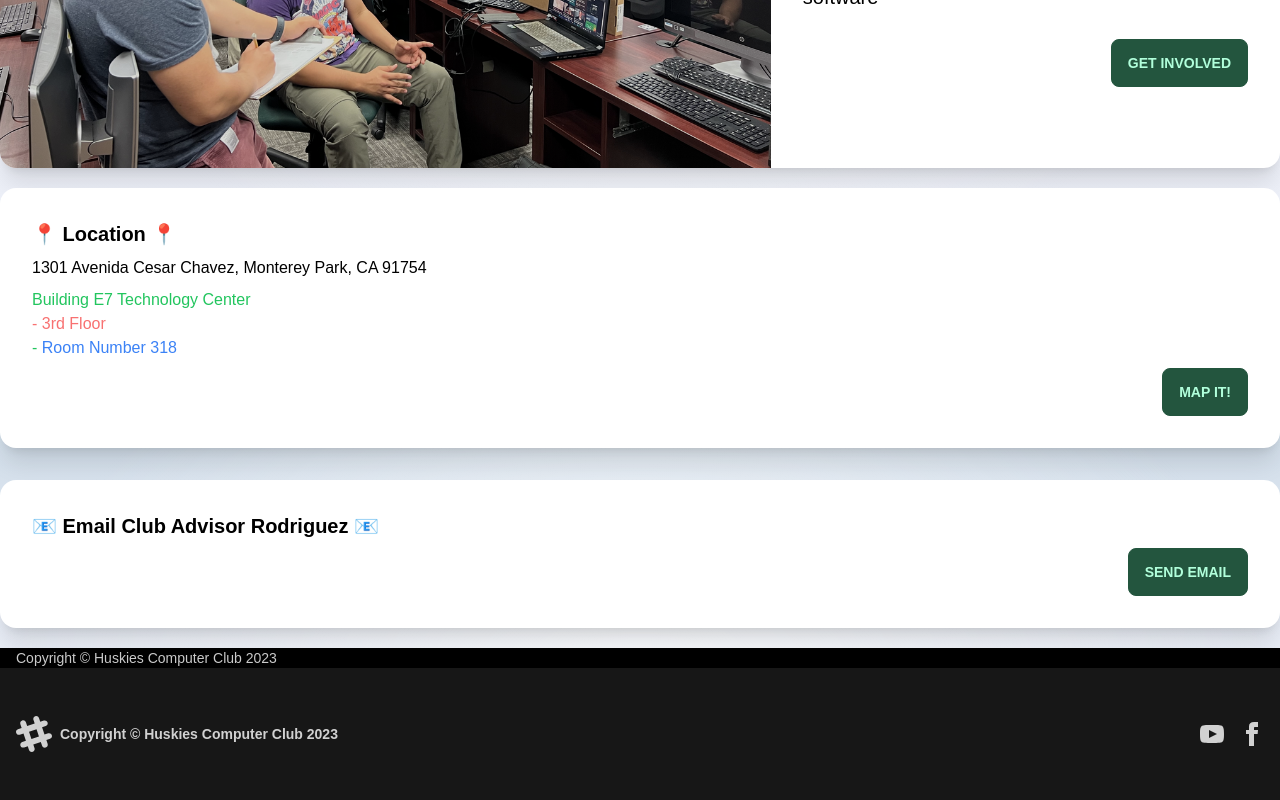
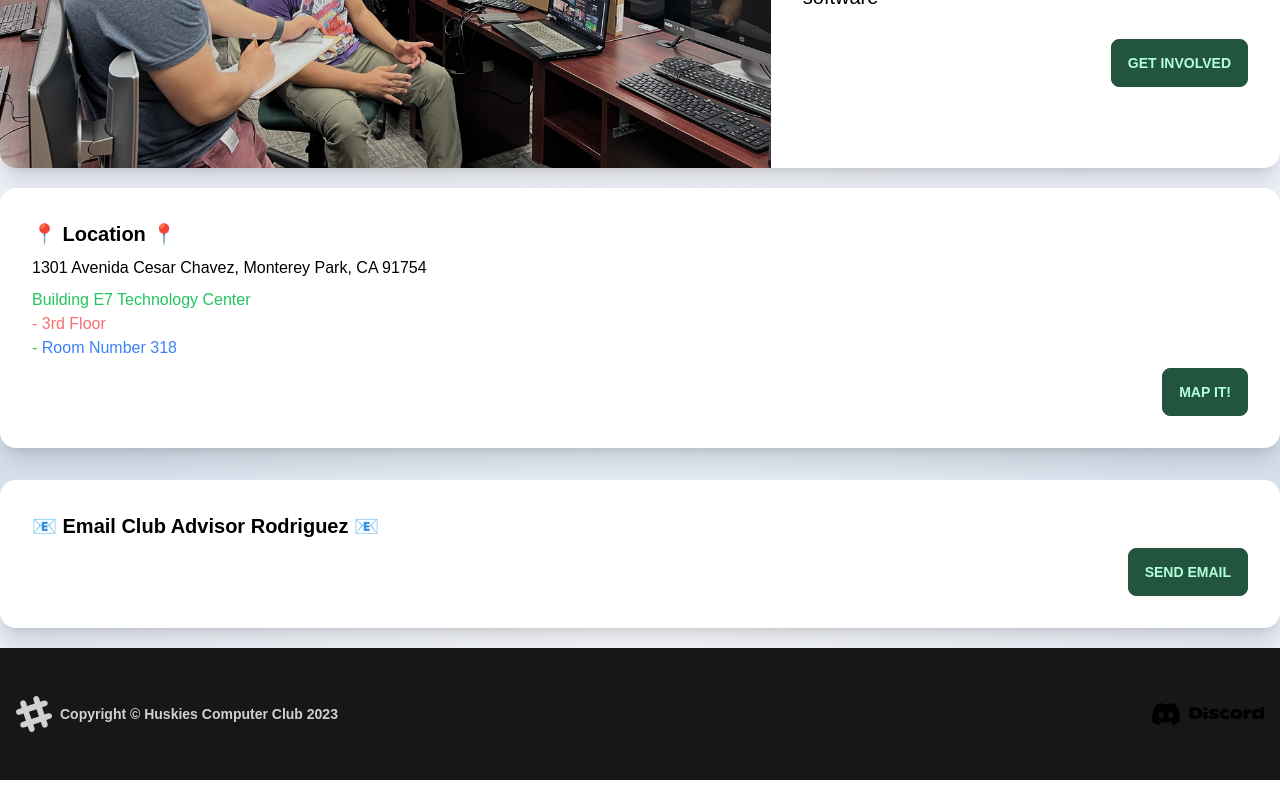
Before and after one commit to huskies-computer-club/huskies-club-site, a SvelteKit app: page / in a window 1280 px wide. Shown: the part 1313-2113 px from the top of the page. Built offline with nearby package versions, Linux system fonts and the light colour scheme.

Commit message:
Footer adjustments w discord invite

```diff
--- a/src/app.html
+++ b/src/app.html
@@ -17,25 +17,4 @@
 	<body data-sveltekit-preload-data="hover">
 		<div style="display: contents">%sveltekit.body%</div>
 	</body>
-
-
-<!-- This is for the footer-->
-	<footer class="footer items-center p-4 bg-neutral text-neutral-content">
-		<div class="items-center grid-flow-col">
-			<!-- svg manages the height and width of the footer box-->
-			<!-- Viewbox controls the favicon # and the text that comes right after -->
-		  <svg width="36" height="100" viewBox="0 0 24 24" xmlns="http://www.w3.org/2000/svg" fill-rule="evenodd" clip-rule="evenodd" class="fill-current"><path d="M22.672 15.226l-2.432.811.841 2.515c.33 1.019-.209 2.127-1.23 2.456-1.15.325-2.148-.321-2.463-1.226l-.84-2.518-5.013 1.677.84 2.517c.391 1.203-.434 2.542-1.831 2.542-.88 0-1.601-.564-1.86-1.314l-.842-2.516-2.431.809c-1.135.328-2.145-.317-2.463-1.229-.329-1.018.211-2.127 1.231-2.456l2.432-.809-1.621-4.823-2.432.808c-1.355.384-2.558-.59-2.558-1.839 0-.817.509-1.582 1.327-1.846l2.433-.809-.842-2.515c-.33-1.02.211-2.129 1.232-2.458 1.02-.329 2.13.209 2.461 1.229l.842 2.515 5.011-1.677-.839-2.517c-.403-1.238.484-2.553 1.843-2.553.819 0 1.585.509 1.85 1.326l.841 2.517 2.431-.81c1.02-.33 2.131.211 2.461 1.229.332 1.018-.21 2.126-1.23 2.456l-2.433.809 1.622 4.823 2.433-.809c1.242-.401 2.557.484 2.557 1.838 0 .819-.51 1.583-1.328 1.847m-8.992-6.428l-5.01 1.675 1.619 4.828 5.011-1.674-1.62-4.829z"></path></svg>
-
-		  <!--Main footer text his is located on the bottom left side-->
-		  <h1><b>Copyright © Huskies Computer Club 2023</b></h1>
-
-		</div>
-		<!-- This class controls the icons that are on the right of the page-->
-		<div class="grid-flow-col gap-4 md:place-self-center md:justify-self-end">
-
-		  <a><svg xmlns="http://www.w3.org/2000/svg" width="24" height="24" viewBox="0 0 24 24" class="fill-current"><path d="M19.615 3.184c-3.604-.246-11.631-.245-15.23 0-3.897.266-4.356 2.62-4.385 8.816.029 6.185.484 8.549 4.385 8.816 3.6.245 11.626.246 15.23 0 3.897-.266 4.356-2.62 4.385-8.816-.029-6.185-.484-8.549-4.385-8.816zm-10.615 12.816v-8l8 3.993-8 4.007z"></path></svg></a>
-		  <a><svg xmlns="http://www.w3.org/2000/svg" width="24" height="24" viewBox="0 0 24 24" class="fill-current"><path d="M9 8h-3v4h3v12h5v-12h3.642l.358-4h-4v-1.667c0-.955.192-1.333 1.115-1.333h2.885v-5h-3.808c-3.596 0-5.192 1.583-5.192 4.615v3.385z"></path></svg></a>
-		</div>
-	  </footer>
-
 </html>
--- a/src/routes/+layout.svelte
+++ b/src/routes/+layout.svelte
@@ -1,8 +1,8 @@
-
 <!-- This part of the code controls the header and the footer-->
 
 <script>
 	import Header from './Header.svelte';
+	import discordImg from '$lib/images/discord-logo-black.png';
 	import './styles.css';
 	import '../app.css';
 </script>
@@ -14,7 +14,32 @@
 		<slot />
 	</main>
 
-	<footer class="footer bg-black small text-center text-white-50">
-		<div class="container px-4 px-lg-5">Copyright &copy; Huskies Computer Club 2023</div>
+	<!-- This is for the footer-->
+	<footer class="footer items-center p-4 bg-neutral text-neutral-content">
+		<div class="items-center grid-flow-col">
+			<!-- svg manages the height and width of the footer box-->
+			<!-- Viewbox controls the favicon # and the text that comes right after -->
+			<svg
+				width="36"
+				height="100"
+				viewBox="0 0 24 24"
+				xmlns="http://www.w3.org/2000/svg"
+				fill-rule="evenodd"
+				clip-rule="evenodd"
+				class="fill-current"
+				><path
+					d="M22.672 15.226l-2.432.811.841 2.515c.33 1.019-.209 2.127-1.23 2.456-1.15.325-2.148-.321-2.463-1.226l-.84-2.518-5.013 1.677.84 2.517c.391 1.203-.434 2.542-1.831 2.542-.88 0-1.601-.564-1.86-1.314l-.842-2.516-2.431.809c-1.135.328-2.145-.317-2.463-1.229-.329-1.018.211-2.127 1.231-2.456l2.432-.809-1.621-4.823-2.432.808c-1.355.384-2.558-.59-2.558-1.839 0-.817.509-1.582 1.327-1.846l2.433-.809-.842-2.515c-.33-1.02.211-2.129 1.232-2.458 1.02-.329 2.13.209 2.461 1.229l.842 2.515 5.011-1.677-.839-2.517c-.403-1.238.484-2.553 1.843-2.553.819 0 1.585.509 1.85 1.326l.841 2.517 2.431-.81c1.02-.33 2.131.211 2.461 1.229.332 1.018-.21 2.126-1.23 2.456l-2.433.809 1.622 4.823 2.433-.809c1.242-.401 2.557.484 2.557 1.838 0 .819-.51 1.583-1.328 1.847m-8.992-6.428l-5.01 1.675 1.619 4.828 5.011-1.674-1.62-4.829z"
+				/></svg
+			>
+
+			<!--Main footer text his is located on the bottom left side-->
+			<h1><b>Copyright © Huskies Computer Club 2023</b></h1>
+		</div>
+		<!-- This class controls the icons that are on the right of the page-->
+		<div class="grid-flow-col gap-4 md:place-self-center md:justify-self-end">
+			<a href="https://discord.com/invite/ZCYaNhDyjy" target="_blank"
+				><img src={discordImg} alt="discord logo" class="w-28" /></a
+			>
+		</div>
 	</footer>
 </div>
```
Also changed, not shown: src/lib/images/discord-logo-black.png (added).
